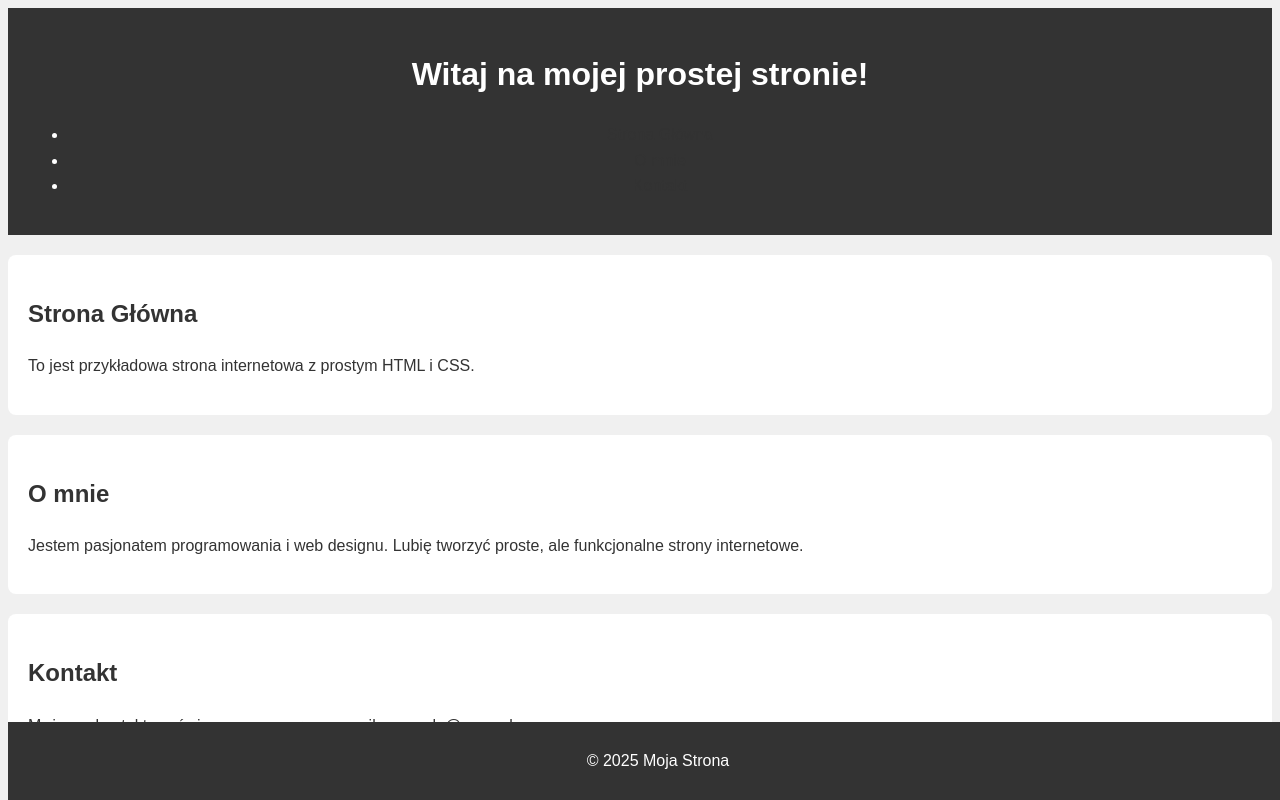
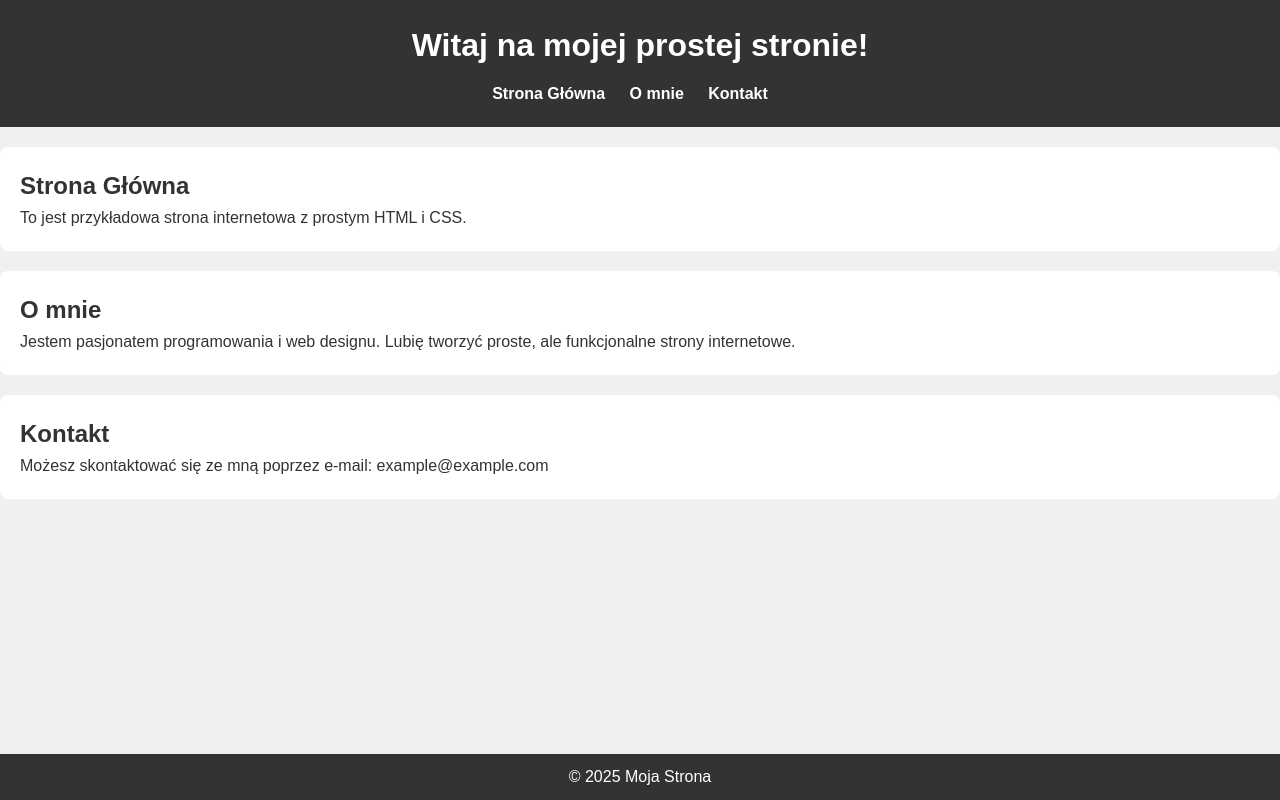
Before and after one commit to Ozgef/ozgef.github.io, a PHP site: page / in a window 1280 px wide. Run offline with PHP 8.4, Linux system fonts and the light colour scheme.

Commit message:
Update style.css

```diff
--- a/style.css
+++ b/style.css
@@ -1,16 +1,46 @@
+/* Resetowanie marginesów i paddingu */
+* {
+    margin: 0;
+    padding: 0;
+    box-sizing: border-box;
+}
 
+/* Stylizacja tła strony */
 body {
     font-family: Arial, sans-serif;
     background-color: #f0f0f0;
     color: #333;
     line-height: 1.6;
 }
+
+/* Nagłówek */
 header {
     background-color: #333;
     color: white;
     padding: 20px;
     text-align: center;
 }
+
+header h1 {
+    margin-bottom: 10px;
+}
+
+nav ul {
+    list-style: none;
+}
+
+nav ul li {
+    display: inline;
+    margin-right: 20px;
+}
+
+nav ul li a {
+    color: white;
+    text-decoration: none;
+    font-weight: bold;
+}
+
+/* Sekcje */
 section {
     padding: 20px;
     margin: 20px 0;
@@ -21,13 +51,18 @@ section {
 section h2 {
     color: #333;
 }
+
+/* Linki */
 a {
     color: #333;
     text-decoration: none;
 }
+
 a:hover {
     text-decoration: underline;
 }
+
+/* Stopka */
 footer {
     text-align: center;
     padding: 10px;
```
